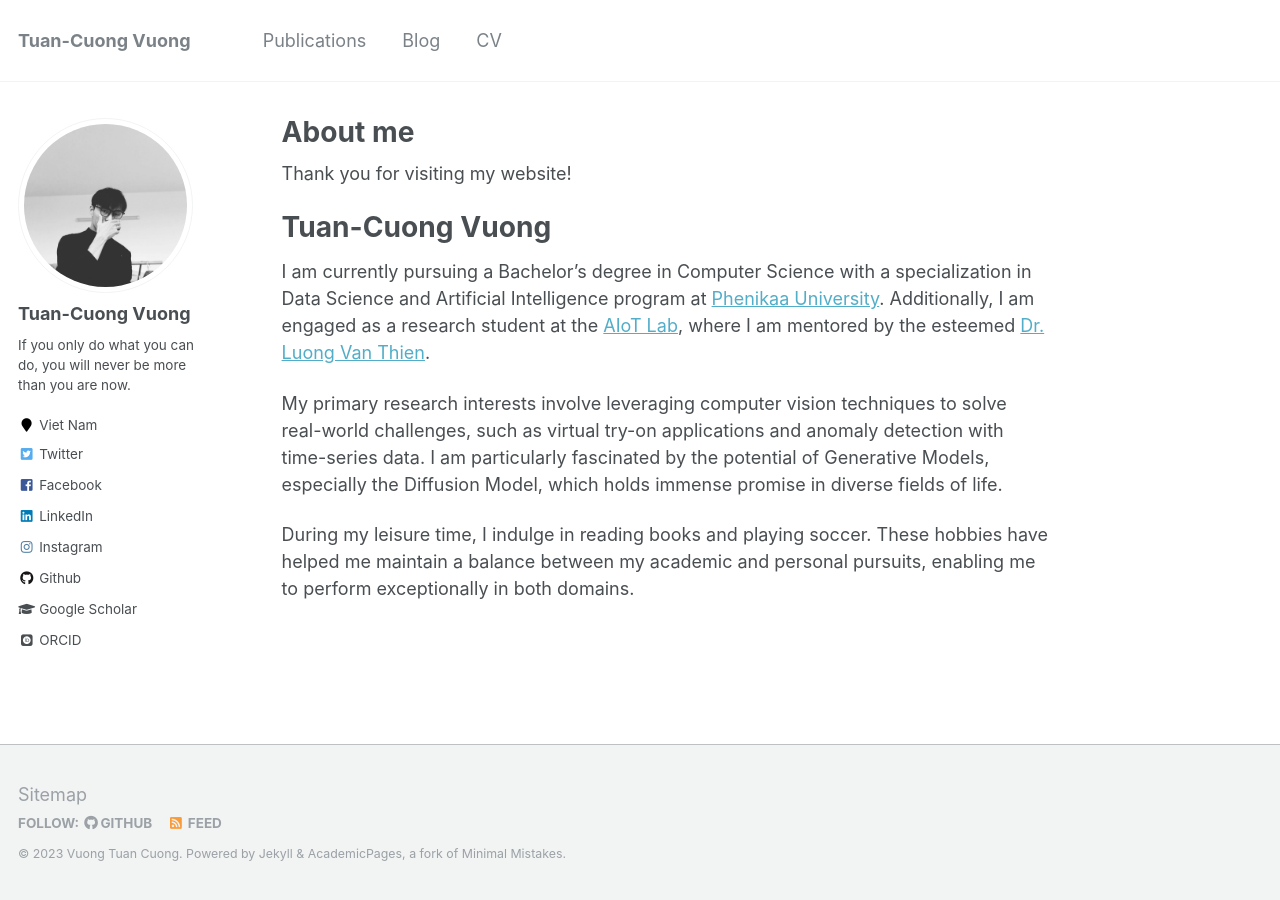
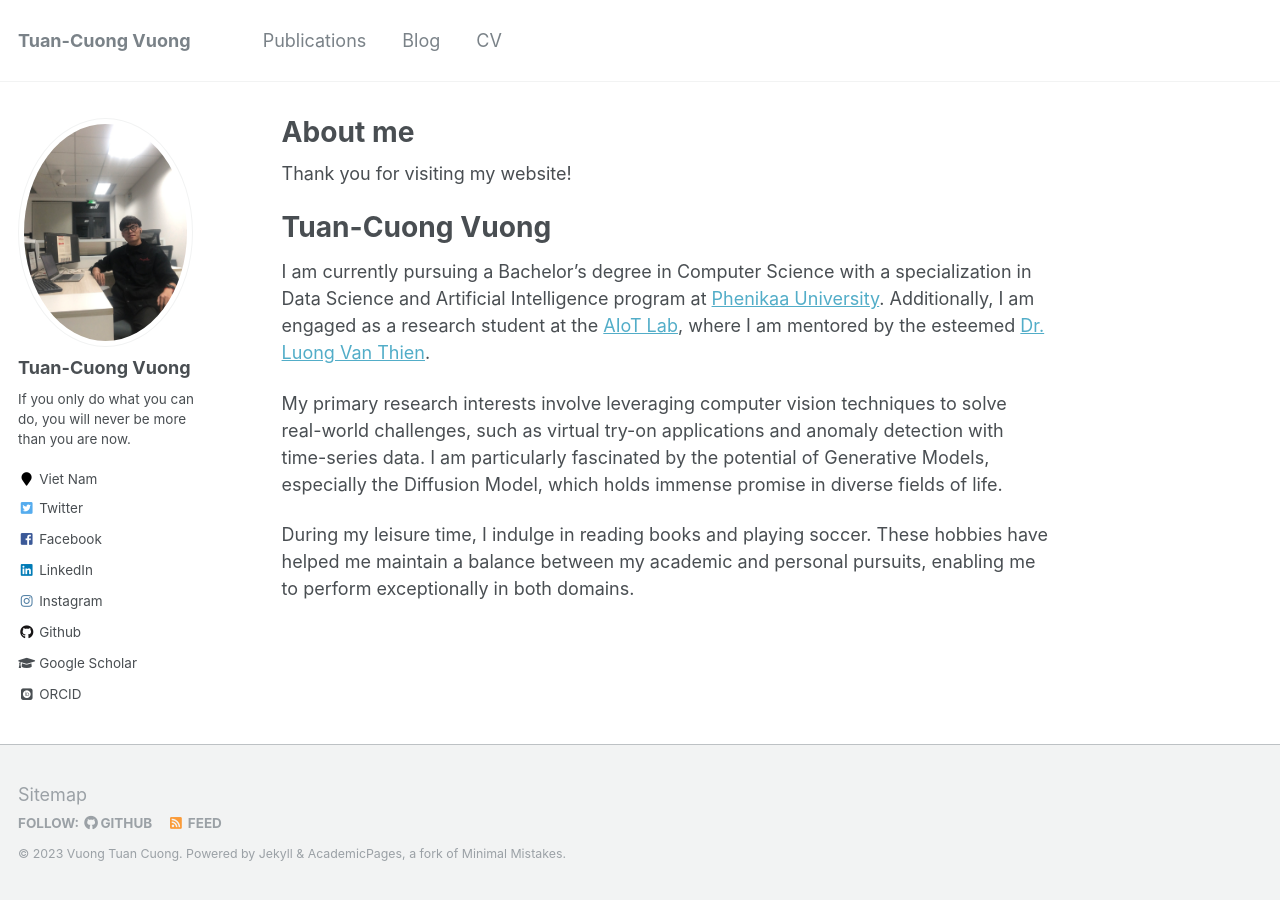
Before and after one commit to cngvng/cngvng.github.io, a Jekyll site: the page built from _pages/about.md, in a window 1280 px wide. Built offline with Jekyll 4.4.1, drawn with Linux system fonts in a browser that asks for light colours; some web fonts are replaced.

Commit message:
update profile

```diff
--- a/_config.yml
+++ b/_config.yml
@@ -81,7 +81,7 @@ analytics:
 # Site Author
 author:
   name             : "Tuan-Cuong Vuong"
-  avatar           : "cngvng1.jpg"
+  avatar           : "profile.jpeg"
   bio              : "If you only do what you can do, you will never be more than you are now."
   location         : "Viet Nam"
   employer         :
```
